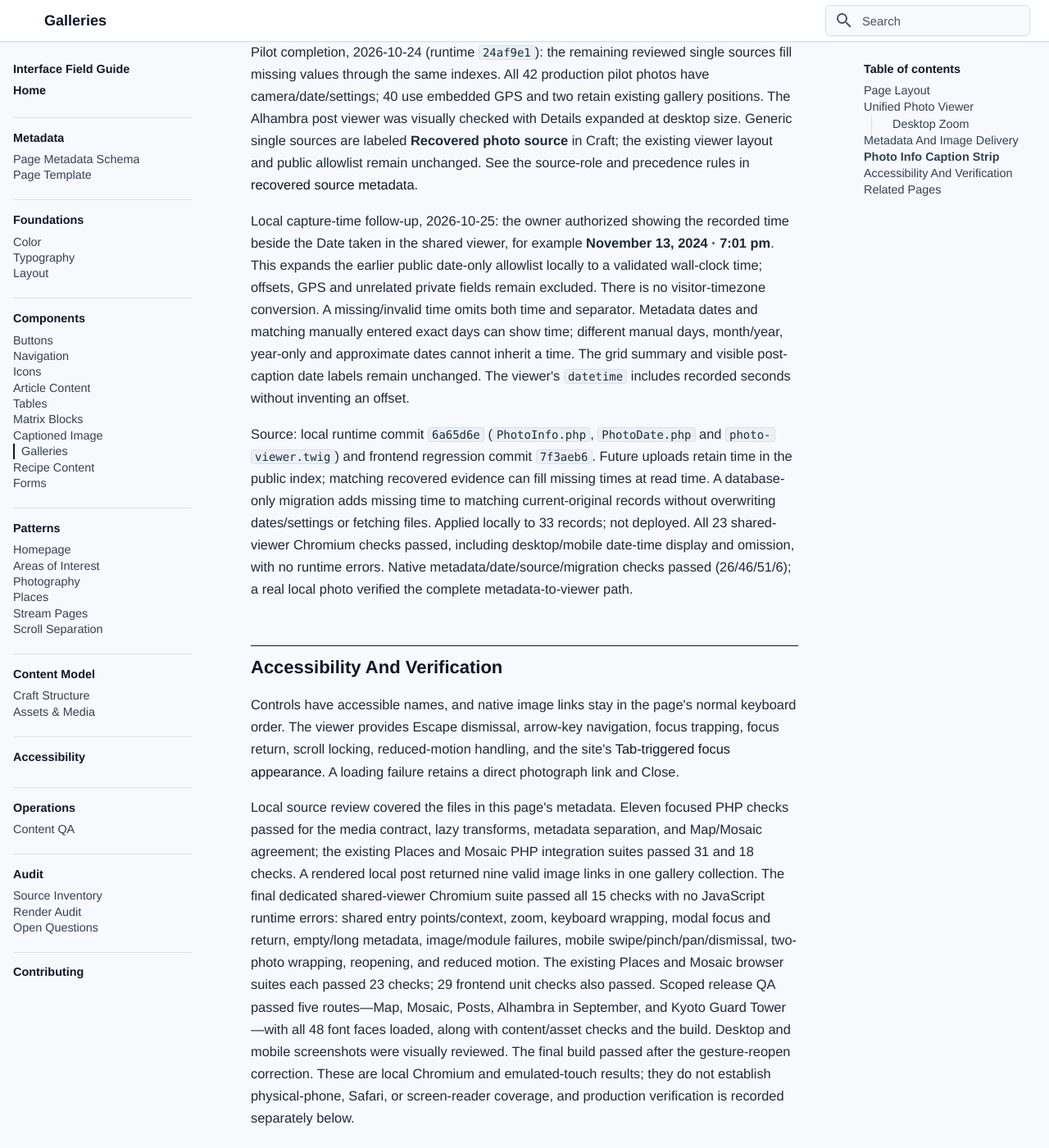
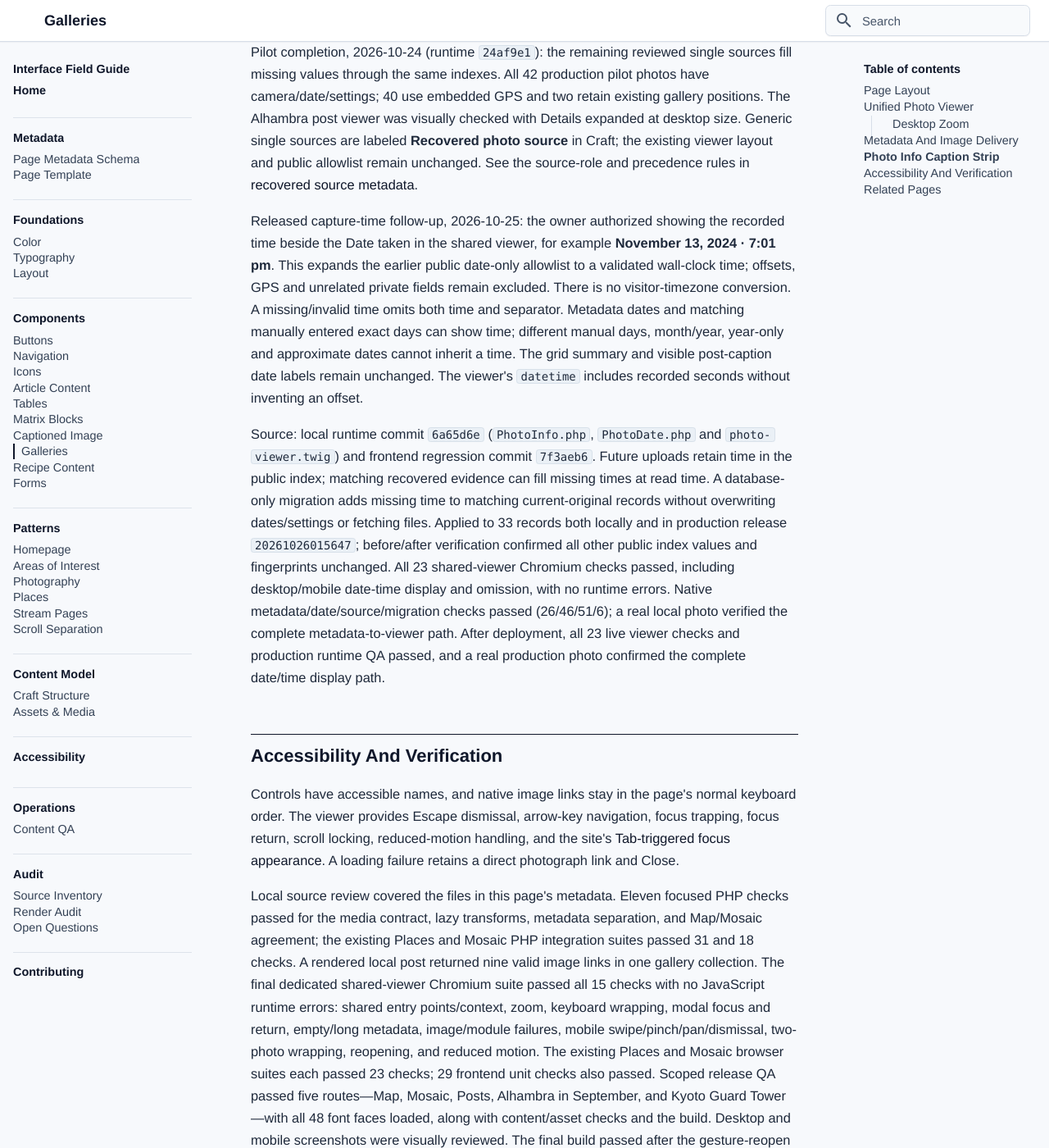
Before and after one commit to bentilden/Design-System, an MkDocs documentation site: the page built from docs/components/galleries.md, in a window 1280 px wide and 1400 px high, scrolled down 7154 px. Shown: the whole window at 82% size. Built offline with MkDocs 1.6.1 and Material for MkDocs 9.7.7, drawn with Linux system fonts in a browser that asks for light colours; some web fonts are replaced.

Commit message:
Record production viewer capture-time verification

```diff
--- a/docs/components/galleries.md
+++ b/docs/components/galleries.md
@@ -120,9 +120,9 @@ Recovered-source completion, 2026-10-24 (runtime `bc73a56`): reviewed recovered
 
 Pilot completion, 2026-10-24 (runtime `24af9e1`): the remaining reviewed single sources fill missing values through the same indexes. All 42 production pilot photos have camera/date/settings; 40 use embedded GPS and two retain existing gallery positions. The Alhambra post viewer was visually checked with Details expanded at desktop size. Generic single sources are labeled **Recovered photo source** in Craft; the existing viewer layout and public allowlist remain unchanged. See the source-role and precedence rules in [recovered source metadata](../content-model/assets-media.md#recovered-source-metadata).
 
-Local capture-time follow-up, 2026-10-25: the owner authorized showing the recorded time beside the Date taken in the shared viewer, for example **November 13, 2024 · 7:01 pm**. This expands the earlier public date-only allowlist locally to a validated wall-clock time; offsets, GPS and unrelated private fields remain excluded. There is no visitor-timezone conversion. A missing/invalid time omits both time and separator. Metadata dates and matching manually entered exact days can show time; different manual days, month/year, year-only and approximate dates cannot inherit a time. The grid summary and visible post-caption date labels remain unchanged. The viewer's `datetime` includes recorded seconds without inventing an offset.
+Released capture-time follow-up, 2026-10-25: the owner authorized showing the recorded time beside the Date taken in the shared viewer, for example **November 13, 2024 · 7:01 pm**. This expands the earlier public date-only allowlist to a validated wall-clock time; offsets, GPS and unrelated private fields remain excluded. There is no visitor-timezone conversion. A missing/invalid time omits both time and separator. Metadata dates and matching manually entered exact days can show time; different manual days, month/year, year-only and approximate dates cannot inherit a time. The grid summary and visible post-caption date labels remain unchanged. The viewer's `datetime` includes recorded seconds without inventing an offset.
 
-Source: local runtime commit `6a65d6e` (`PhotoInfo.php`, `PhotoDate.php` and `photo-viewer.twig`) and frontend regression commit `7f3aeb6`. Future uploads retain time in the public index; matching recovered evidence can fill missing times at read time. A database-only migration adds missing time to matching current-original records without overwriting dates/settings or fetching files. Applied locally to 33 records; not deployed. All 23 shared-viewer Chromium checks passed, including desktop/mobile date-time display and omission, with no runtime errors. Native metadata/date/source/migration checks passed (26/46/51/6); a real local photo verified the complete metadata-to-viewer path.
+Source: local runtime commit `6a65d6e` (`PhotoInfo.php`, `PhotoDate.php` and `photo-viewer.twig`) and frontend regression commit `7f3aeb6`. Future uploads retain time in the public index; matching recovered evidence can fill missing times at read time. A database-only migration adds missing time to matching current-original records without overwriting dates/settings or fetching files. Applied to 33 records both locally and in production release `20261026015647`; before/after verification confirmed all other public index values and fingerprints unchanged. All 23 shared-viewer Chromium checks passed, including desktop/mobile date-time display and omission, with no runtime errors. Native metadata/date/source/migration checks passed (26/46/51/6); a real local photo verified the complete metadata-to-viewer path. After deployment, all 23 live viewer checks and production runtime QA passed, and a real production photo confirmed the complete date/time display path.
 
 ## Accessibility And Verification
 
```
